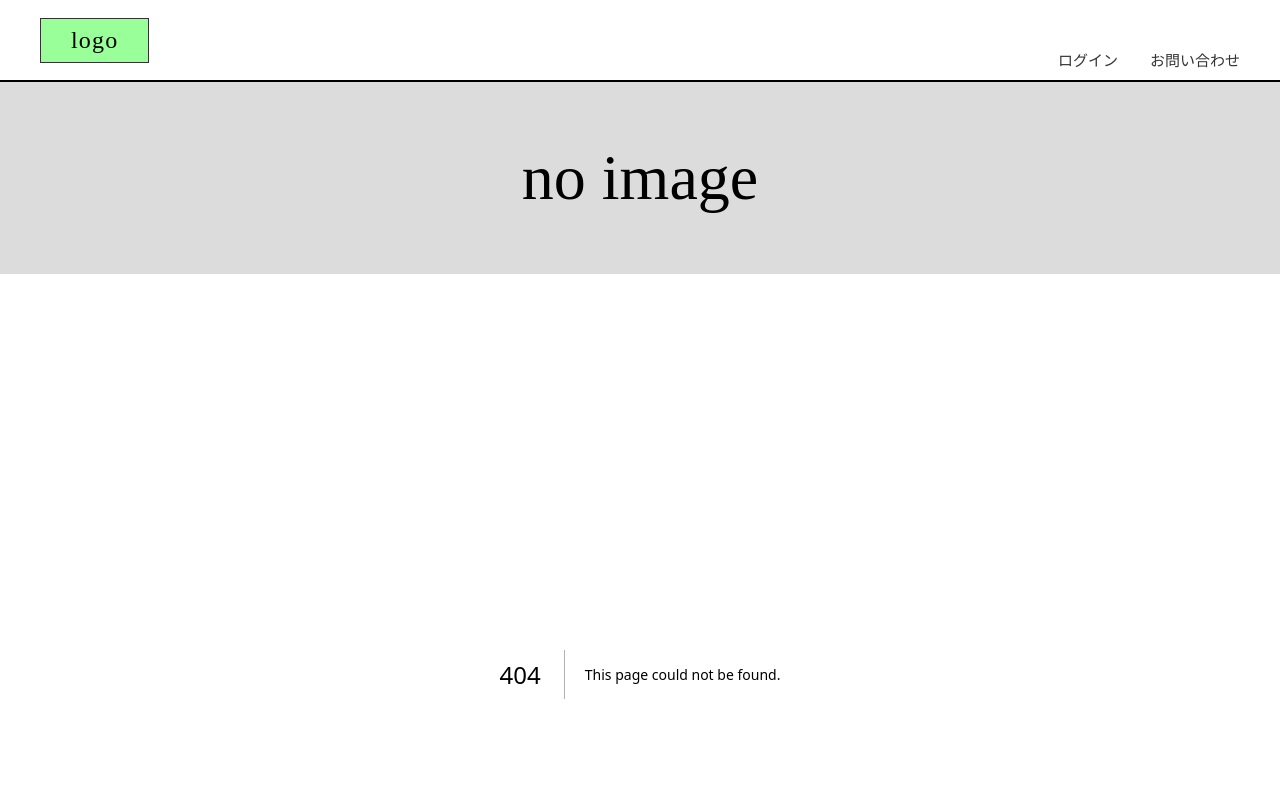
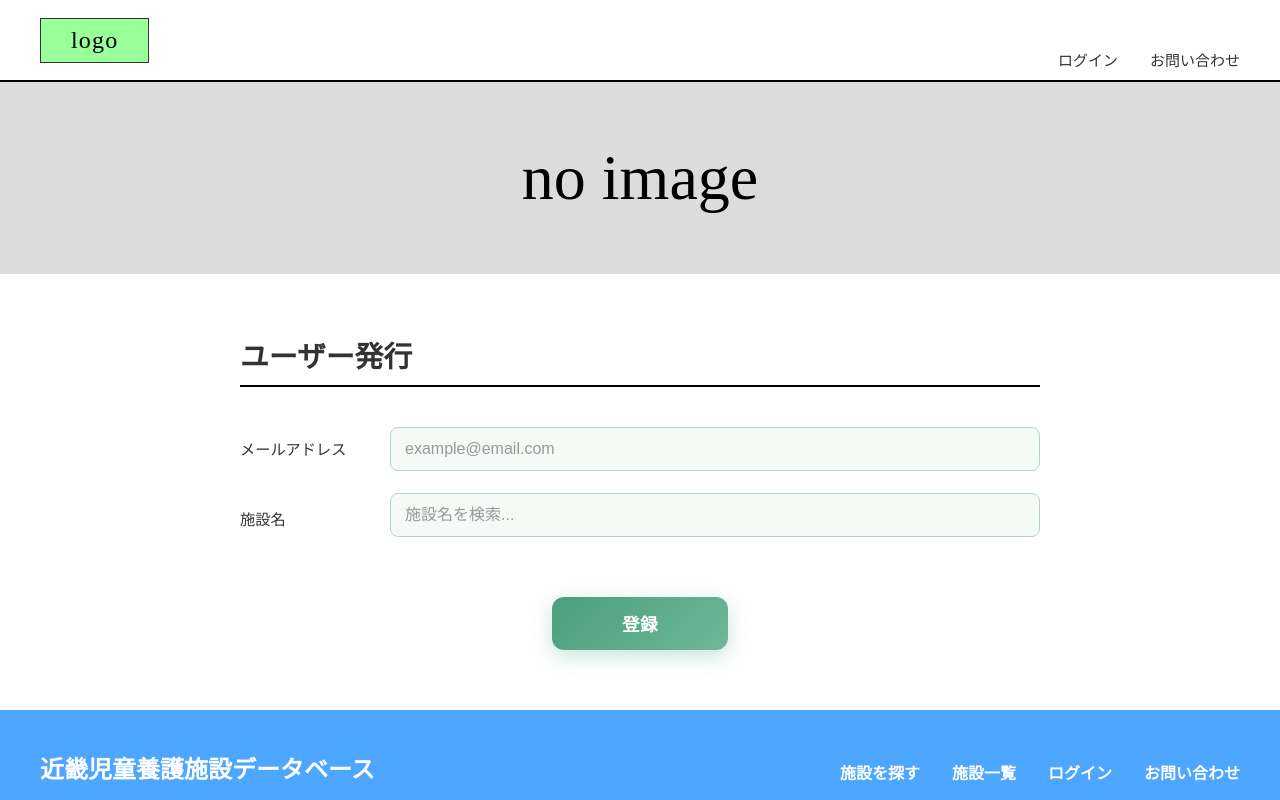
Before and after one commit to 2025-j08/front-end, a Next.js app: page /admin/user-issuance in a window 1280 px wide. Before the commit this address had no page. Shown: the top 800 px of the page. Built offline with nearby package versions, Linux system fonts and the light colour scheme; some icons are missing; what @mui/material-nextjs would draw is missing.

Commit message:
ユーザー発行画面表示

```diff
--- /dev/null
+++ b/src/app/admin/user-issuance/page.tsx
@@ -0,0 +1,9 @@
+import { UserIssuanceForm } from '@/features/admin/userIssuance/UserIssuanceForm';
+
+export default function AdminUserIssuancePage() {
+  return (
+    <main className="main-content">
+      <UserIssuanceForm />
+    </main>
+  );
+}
--- /dev/null
+++ b/src/features/admin/userIssuance/UserIssuanceForm.module.scss
@@ -0,0 +1,140 @@
+@use '@/styles/colors' as colors;
+
+.container {
+  max-width: 800px;
+  margin: 60px auto;
+  padding: 0 20px;
+  background-color: transparent;
+}
+
+.title {
+  text-align: left;
+  font-size: 1.8rem;
+  margin-bottom: 40px;
+  color: colors.$text-primary;
+  border-bottom: 2px solid colors.$border-black;
+  padding-bottom: 10px;
+}
+
+// フォーム行のラッパー
+.selectWrapper {
+  display: flex;
+  align-items: flex-start; // 検索リストが出てもレイアウト崩れを防ぐためtop合わせ
+  margin-bottom: 22px;
+  position: relative; // ドロップダウンの基準位置
+
+  label {
+    width: 150px;
+    font-size: 0.95rem;
+    color: colors.$dark-gray;
+    font-weight: 500;
+    flex-shrink: 0;
+    padding-top: 14px; // 入力欄の高さに合わせて調整
+  }
+}
+
+// コンボボックス（入力欄＋リスト）のコンテナ
+.comboboxContainer {
+  flex-grow: 1;
+  position: relative; // リストの絶対配置の基準
+}
+
+// 検索入力欄（既存のinputスタイルをベースに）
+.searchInput {
+  width: 100%;
+  padding: 12px 14px;
+  border: 1.5px solid colors.$form-input-border;
+  border-radius: 8px;
+  background-color: colors.$form-input-bg;
+  font-size: 1rem;
+  color: colors.$dark-gray;
+  box-sizing: border-box; // paddingを含めた幅計算
+
+  &:focus {
+    outline: none;
+    border-color: colors.$form-primary;
+    box-shadow: 0 0 0 4px colors.$form-focus-glow;
+  }
+
+  &::placeholder {
+    color: colors.$placeholder-color;
+  }
+}
+
+// ドロップダウンリスト
+.dropdownList {
+  position: absolute;
+  top: 100%; // 入力欄の真下
+  left: 0;
+  width: 100%;
+  max-height: 200px;
+  overflow-y: auto;
+  background-color: colors.$white;
+  border: 1px solid colors.$form-input-border;
+  border-radius: 8px;
+  margin-top: 4px;
+  padding: 0;
+  list-style: none;
+  z-index: 100; // 他の要素より上に表示
+  box-shadow: 0 4px 12px rgba(0, 0, 0, 0.1);
+}
+
+// リスト項目
+.dropdownItem {
+  padding: 10px 14px;
+  cursor: pointer;
+  font-size: 1rem;
+  color: colors.$text-primary;
+  transition: background-color 0.2s;
+
+  &:hover {
+    background-color: colors.$bg-light-green; // ホバー時に薄い緑色
+  }
+
+  &:not(:last-child) {
+    border-bottom: 1px solid colors.$bg-light-gray;
+  }
+}
+
+// 検索結果なしの場合
+.noResult {
+  padding: 12px 14px;
+  color: colors.$text-secondary;
+  font-size: 0.9rem;
+  text-align: center;
+}
+
+// 登録ボタン
+.submitButton {
+  margin-top: 60px;
+
+  :global(.formButton) {
+    background: #66ff66 !important;
+    color: colors.$white !important;
+    border: 1px solid #5ce65c;
+    font-size: 1.4rem;
+    padding: 12px 100px;
+    text-shadow: 0 1px 2px rgba(0, 0, 0, 0.1);
+
+    &:hover {
+      opacity: 0.9;
+    }
+  }
+}
+
+@media (max-width: 600px) {
+  .container {
+    margin: 30px auto;
+  }
+
+  .selectWrapper {
+    flex-direction: column;
+    align-items: flex-start;
+
+    label {
+      width: 100%;
+      margin-bottom: 8px;
+      padding-top: 0;
+    }
+  }
+}
--- /dev/null
+++ b/src/features/admin/userIssuance/UserIssuanceForm.tsx
@@ -0,0 +1,132 @@
+'use client';
+
+import { useState } from 'react';
+
+import { FormField, FormButton, LoadingOverlay, SuccessOverlay } from '@/components/form';
+
+import { useUserIssuanceForm } from './hooks/useUserIssuanceForm';
+import styles from './UserIssuanceForm.module.scss';
+
+// 開発用ダミーデータ
+const FACILITIES = [
+  { id: '1', name: 'あおば児童養護施設' },
+  { id: '2', name: '双葉学園' },
+  { id: '3', name: 'みどりの里' },
+  { id: '4', name: 'つばさ福祉ホーム' },
+  { id: '5', name: 'こども未来園' },
+];
+
+export const UserIssuanceForm = () => {
+  // カスタムフックからロジックと状態を取得
+  const { formData, isLoading, isSuccess, handleChange, handleSubmit } = useUserIssuanceForm();
+
+  // 検索・絞り込み用のローカルState
+  const [searchTerm, setSearchTerm] = useState('');
+  const [isDropdownOpen, setIsDropdownOpen] = useState(false);
+
+  // フィルタリングされた施設リスト
+  const filteredFacilities = FACILITIES.filter((facility) => facility.name.includes(searchTerm));
+
+  // テキスト入力時のハンドラー
+  const handleSearchChange = (e: React.ChangeEvent<HTMLInputElement>) => {
+    const value = e.target.value;
+    setSearchTerm(value);
+    setIsDropdownOpen(true);
+
+    // 入力値が変わった場合、IDはいったんクリアする（選択解除扱い）
+    // 型定義に合わせて疑似的なイベントオブジェクトを作成して渡す
+    handleChange({
+      target: { name: 'facilityId', value: '' },
+    } as React.ChangeEvent<HTMLInputElement>);
+  };
+
+  // リストから選択した時のハンドラー
+  const handleSelectFacility = (facility: { id: string; name: string }) => {
+    setSearchTerm(facility.name);
+    setIsDropdownOpen(false);
+
+    // 選択された施設のIDをformDataにセット
+    handleChange({
+      target: { name: 'facilityId', value: facility.id },
+    } as React.ChangeEvent<HTMLInputElement>);
+  };
+
+  // フォーカスアウト時の処理（クリックイベントを完了させるために遅延）
+  const handleBlur = () => {
+    setTimeout(() => setIsDropdownOpen(false), 200);
+  };
+
+  return (
+    <div className={styles.container}>
+      {/* ローディング・成功オーバーレイ */}
+      <LoadingOverlay isVisible={isLoading} text="登録処理中..." />
+      <SuccessOverlay isVisible={isSuccess} text="ユーザー発行が完了しました" />
+
+      <h2 className={styles.title}>ユーザー発行</h2>
+
+      <form onSubmit={handleSubmit}>
+        {/* メールアドレス入力 */}
+        <FormField
+          label="メールアドレス"
+          type="email"
+          id="email"
+          name="email"
+          placeholder="example@email.com"
+          required
+          value={formData.email}
+          onChange={handleChange}
+        />
+
+        {/* 施設選択（検索機能付き） */}
+        <div className={styles.selectWrapper}>
+          <label htmlFor="facilitySearch">施設名</label>
+          <div className={styles.comboboxContainer}>
+            <input
+              type="text"
+              id="facilitySearch"
+              className={styles.searchInput}
+              placeholder="施設名を検索..."
+              value={searchTerm}
+              onChange={handleSearchChange}
+              onFocus={() => setIsDropdownOpen(true)}
+              onBlur={handleBlur}
+              autoComplete="off"
+              required={!formData.facilityId} // IDが空なら必須扱い
+            />
+            {/* 隠しフィールド：実際のフォーム送信データ用 */}
+            <input type="hidden" name="facilityId" value={formData.facilityId} />
+
+            {/* 絞り込み結果リスト */}
+            {isDropdownOpen && (
+              <ul className={styles.dropdownList}>
+                {filteredFacilities.length > 0 ? (
+                  filteredFacilities.map((facility) => (
+                    <li
+                      key={facility.id}
+                      className={styles.dropdownItem}
+                      onClick={() => handleSelectFacility(facility)}
+                      onMouseDown={(e) => e.preventDefault()} // フォーカス外れ防止
+                    >
+                      {facility.name}
+                    </li>
+                  ))
+                ) : (
+                  <li className={styles.noResult}>一致する施設がありません</li>
+                )}
+              </ul>
+            )}
+          </div>
+        </div>
+
+        {/* 送信ボタン */}
+        <div className={styles.submitButton}>
+          <FormButton
+            label="登録"
+            isLoading={isLoading}
+            // IDが選択されていない場合はボタンを押せないようにするなどの制御も可能
+          />
+        </div>
+      </form>
+    </div>
+  );
+};
--- /dev/null
+++ b/src/features/admin/userIssuance/hooks/useUserIssuanceForm.ts
@@ -0,0 +1,50 @@
+import { useState } from 'react';
+
+interface UserIssuanceFormData {
+  email: string;
+  facilityId: string;
+}
+
+export const useUserIssuanceForm = () => {
+  const [formData, setFormData] = useState<UserIssuanceFormData>({
+    email: '',
+    facilityId: '',
+  });
+  const [isLoading, setIsLoading] = useState(false);
+  const [isSuccess, setIsSuccess] = useState(false);
+
+  /**
+   * 入力変更時のハンドラー
+   * FormField(input/textarea) と select の両方に対応するため、
+   * HTMLTextAreaElement を追加して FormField の要求を満たします。
+   */
+  const handleChange = (
+    e: React.ChangeEvent<HTMLInputElement | HTMLTextAreaElement | HTMLSelectElement>,
+  ) => {
+    const { name, value } = e.target;
+    setFormData((prev) => ({
+      ...prev,
+      [name]: value,
+    }));
+  };
+
+  const handleSubmit = async (event: React.FormEvent<HTMLFormElement>) => {
+    event.preventDefault();
+    setIsLoading(true);
+
+    // API送信のシミュレーション
+    await new Promise((resolve) => setTimeout(resolve, 2000));
+
+    setIsLoading(false);
+    setIsSuccess(true);
+    setTimeout(() => setIsSuccess(false), 3000);
+  };
+
+  return {
+    formData,
+    isLoading,
+    isSuccess,
+    handleChange,
+    handleSubmit,
+  };
+};
```
